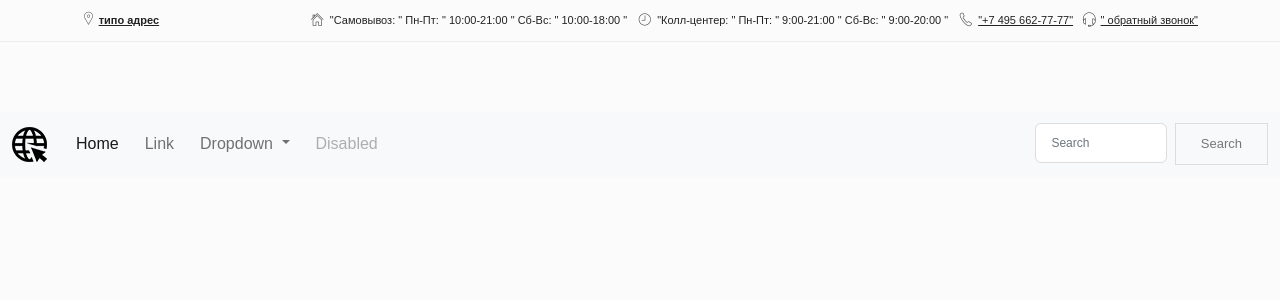
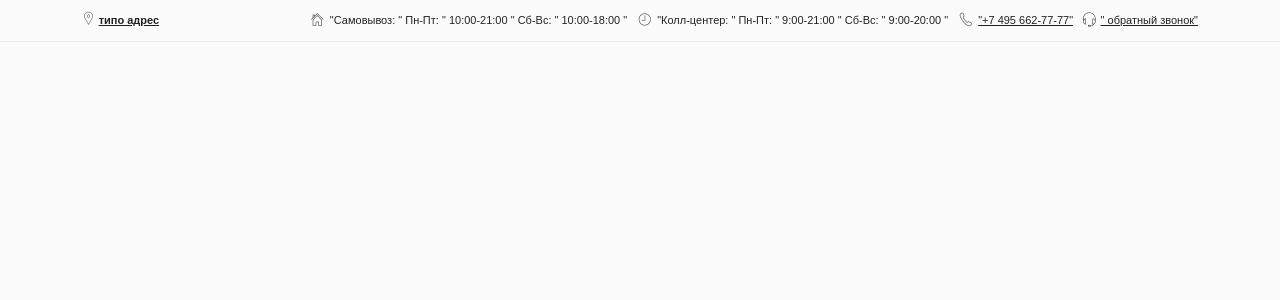
Before and after one commit to WizardsNo/Site-mg, a Django app: page / in a window 1280 px wide. Shown: the top 300 px of the page. Run offline with Django 3.2, Linux system fonts and the light colour scheme; some libraries are stand-ins or nearby versions.

Commit message:
ver_0.0.2 changes

```diff
--- a/main/templates/main/index.html
+++ b/main/templates/main/index.html
@@ -16,6 +16,7 @@
 
 </head>
 <body class="common-home">
+    <div class="wrapper">
         <div id="top-menu">
             <div class="container">
                 <div class="top-menu-wrapper">
@@ -64,41 +65,6 @@
                 </div>
             </div>
         </div>
-    <nav class="navbar navbar-expand-lg navbar-light bg-light">
-      <div class="container-fluid">
-        <a class="navbar-brand" href="#"><img src="{% static 'img/Clip.png' %}" class="img-responsive" alt="logo"></a>
-        <button class="navbar-toggler" type="button" data-bs-toggle="collapse" data-bs-target="#navbarSupportedContent" aria-controls="navbarSupportedContent" aria-expanded="false" aria-label="Toggle navigation">
-          <span class="navbar-toggler-icon"></span>
-        </button>
-        <div class="collapse navbar-collapse" id="navbarSupportedContent">
-          <ul class="navbar-nav me-auto mb-2 mb-lg-0">
-            <li class="nav-item">
-              <a class="nav-link active" aria-current="page" href="#">Home</a>
-            </li>
-            <li class="nav-item">
-              <a class="nav-link" href="#">Link</a>
-            </li>
-            <li class="nav-item dropdown">
-              <a class="nav-link dropdown-toggle" href="#" id="navbarDropdown" role="button" data-bs-toggle="dropdown" aria-expanded="false">
-                Dropdown
-              </a>
-              <ul class="dropdown-menu" aria-labelledby="navbarDropdown">
-                <li><a class="dropdown-item" href="#">Action</a></li>
-                <li><a class="dropdown-item" href="#">Another action</a></li>
-                <li><hr class="dropdown-divider"></li>
-                <li><a class="dropdown-item" href="#">Something else here</a></li>
-              </ul>
-            </li>
-            <li class="nav-item">
-              <a class="nav-link disabled" href="#" tabindex="-1" aria-disabled="true">Disabled</a>
-            </li>
-          </ul>
-          <form class="d-flex">
-            <input class="form-control me-2" type="search" placeholder="Search" aria-label="Search">
-            <button class="btn btn-outline-success" type="submit">Search</button>
-          </form>
     </div>
-      </div>
-    </nav>
 </body>
 </html>
```
Lines whose indentation alone changed are shown as unchanged.
